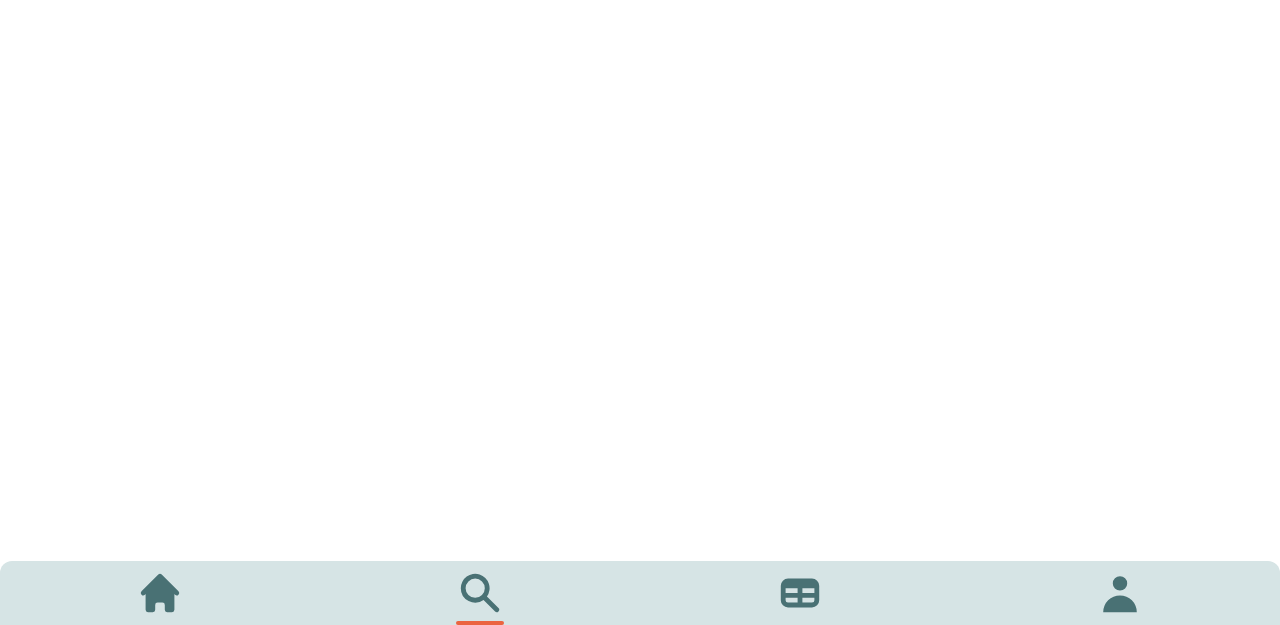
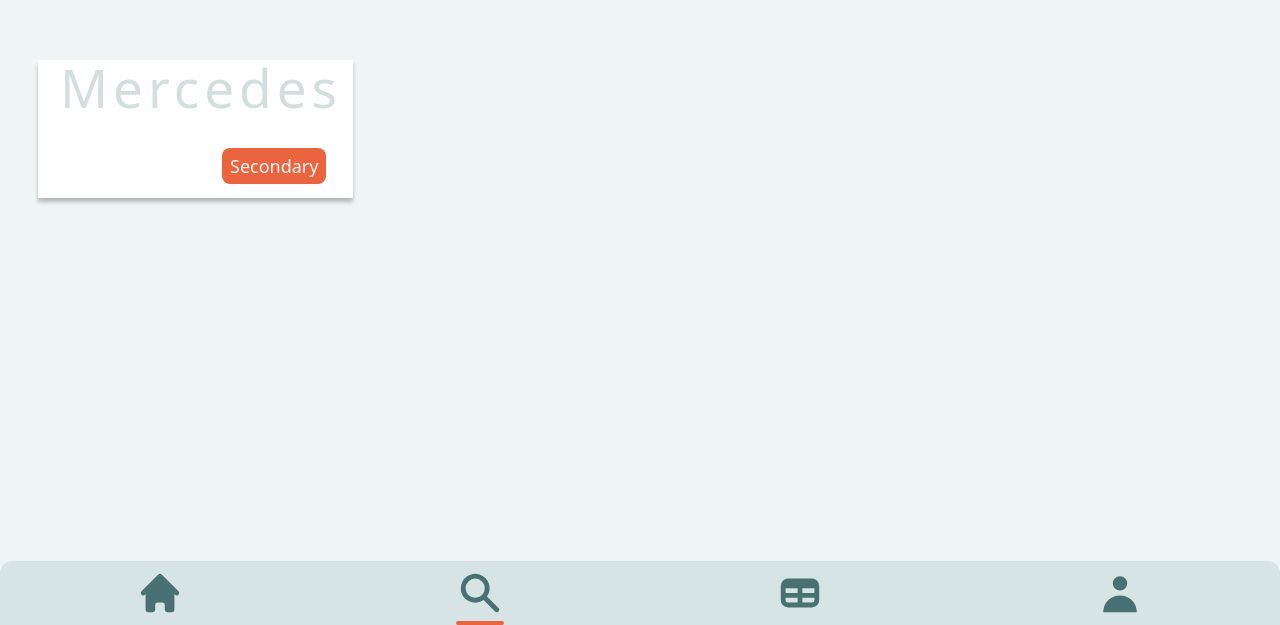
Before and after one commit to DavyR01/hackathon2, a React (Vite) app in the folder frontend/: page /vehiculelist in a window 1280 px wide. Shown: the part 175-800 px from the top of the page. Built offline with nearby package versions, Linux system fonts and the light colour scheme.

Commit message:
template vehicule

```diff
--- a/frontend/src/App.css
+++ b/frontend/src/App.css
@@ -8,7 +8,9 @@
   padding: 0;
   scroll-behavior: smooth;
 }
-
+body {
+  background-color: #EFF5F5;
+}
 .App {
   text-align: center;
 }
--- a/frontend/src/components/Navbar.jsx
+++ b/frontend/src/components/Navbar.jsx
@@ -6,7 +6,7 @@ import "../styles/navbar.css";
 function Navbar() {
   return (
     <div className="">
-      <ul className="flex justify-around fixed bottom-0 inset-x-0 bg-[#D6E4E5] rounded-t-xl">
+      <ul className="flex justify-around fixed bottom-0 inset-x-0 bg-[#D6E4E5] rounded-t-xl z-40">
         <NavLink to="/home">
           <li className="home w-3/4 py-2">
             <HiHome className="home h-12 w-12" />
--- /dev/null
+++ b/frontend/src/components/VehiculesList.jsx
@@ -0,0 +1,18 @@
+import React from "react";
+import "../styles/vehiculesList.css";
+
+function VehiculesList() {
+  return (
+    <div className="containerCadre">
+      <h1 className="m-1.5">Mercedes</h1>
+      <button
+        type="button"
+        className="container-btn p-1 pl-2 pr-2 bg-[#EB6440] text-gray-100 text-lg rounded-lg focus:border-4 border-gray-300"
+      >
+        Secondary
+      </button>
+    </div>
+  );
+}
+
+export default VehiculesList;
--- a/frontend/src/pages/VehiculeList.jsx
+++ b/frontend/src/pages/VehiculeList.jsx
@@ -1,9 +1,11 @@
 import React from "react";
+import VehiculesList from "../components/VehiculesList";
 import Navbar from "../components/Navbar";
 
 function VehiculeList() {
   return (
     <div>
+      <VehiculesList />
       <Navbar />
     </div>
   );
--- /dev/null
+++ b/frontend/src/styles/vehiculesList.css
@@ -0,0 +1,28 @@
+.containerCadre {
+  position: absolute;
+  width: 315px;
+  height: 138px;
+  left: 38px;
+  top: 235px;
+  background: #fff;
+  box-shadow: 0px 4px 4px rgba(0, 0, 0, 0.25);
+}
+
+h1 {
+  position: absolute;
+  width: 2vh;
+  height: 43px;
+  left: 2vh;
+  font-weight: 400;
+  font-size: 53px;
+  line-height: 64px;
+  display: flex;
+  align-items: center;
+  letter-spacing: 5px;
+  color: rgba(73, 113, 116, 0.23);
+}
+.container-btn {
+  position: absolute;
+  top: 11vh;
+  left: 23vh;
+}
```
Also changed, not shown: frontend/src/assets/car.png (added), 1 other file (tests, documents, lock files or other folders).
